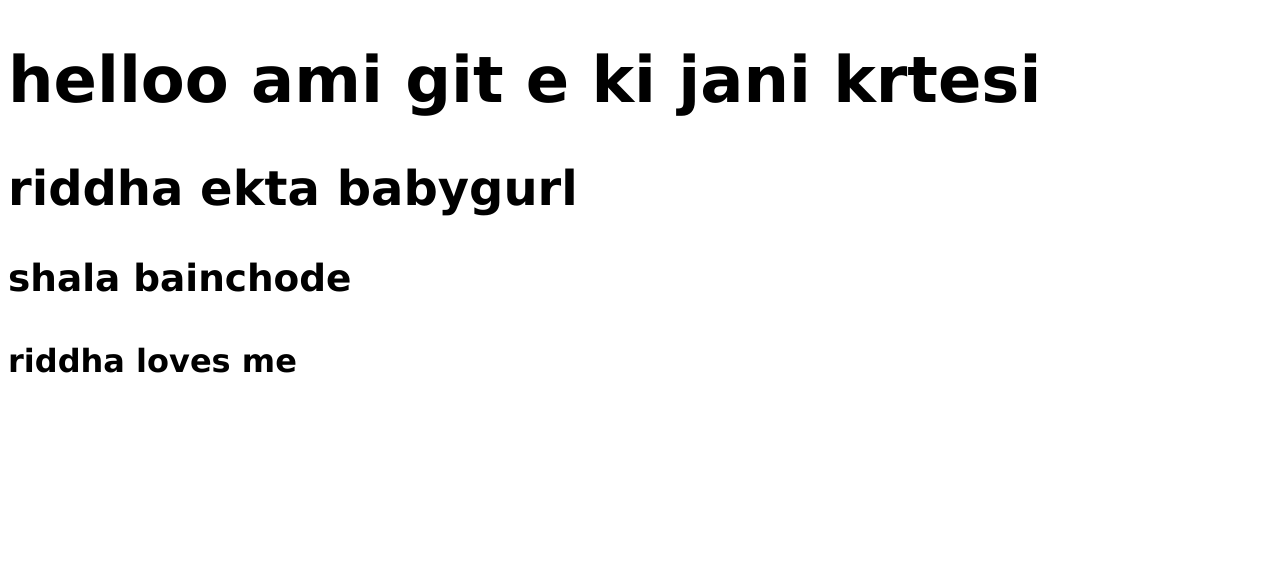
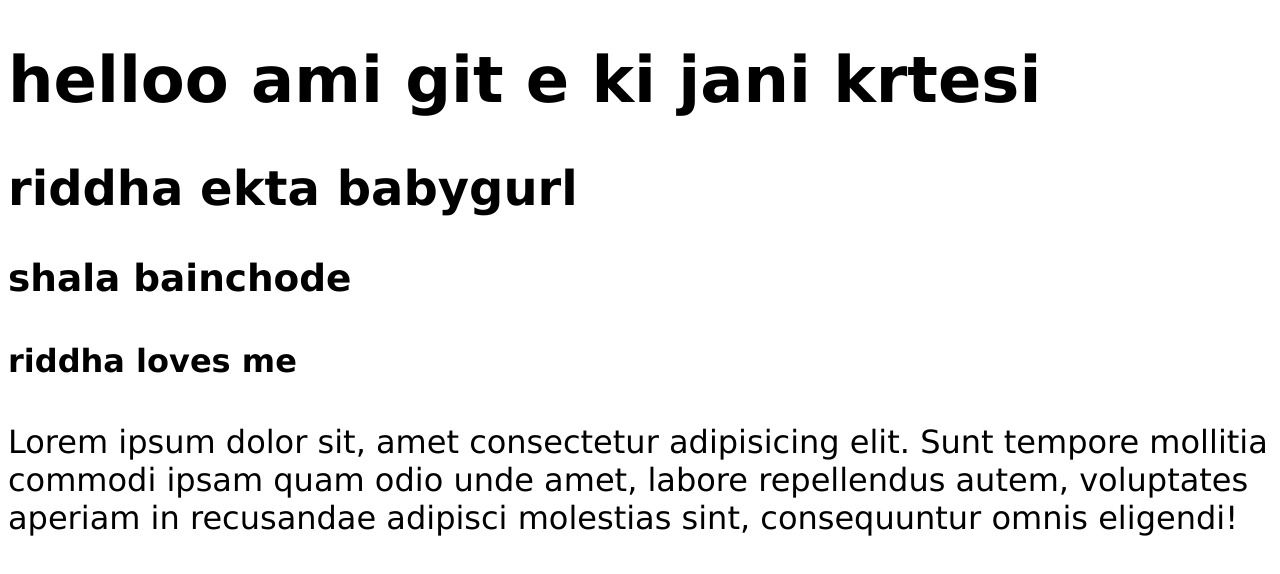
Before and after one commit to ShapItUp/javasikhiamihehe, a plain HTML site: page javasikhiamihehe/index.html in a window 1280 px wide. Drawn offline with Linux system fonts and the light colour scheme.

Commit message:
Initial commit

```diff
--- a/javasikhiamihehe/index.html
+++ b/javasikhiamihehe/index.html
@@ -11,6 +11,7 @@
     <h2>riddha ekta babygurl</h2>
     <h3>shala bainchode</h3>
     <h4>riddha loves me</h4>
+    <p>Lorem ipsum dolor sit, amet consectetur adipisicing elit. Sunt tempore mollitia commodi ipsam quam odio unde amet, labore repellendus autem, voluptates aperiam in recusandae adipisci molestias sint, consequuntur omnis eligendi!</p>
 
     <script src="index.js">  </script>
      <!--script niche rakho naile upor gula o run hbe na goru  -->
```
